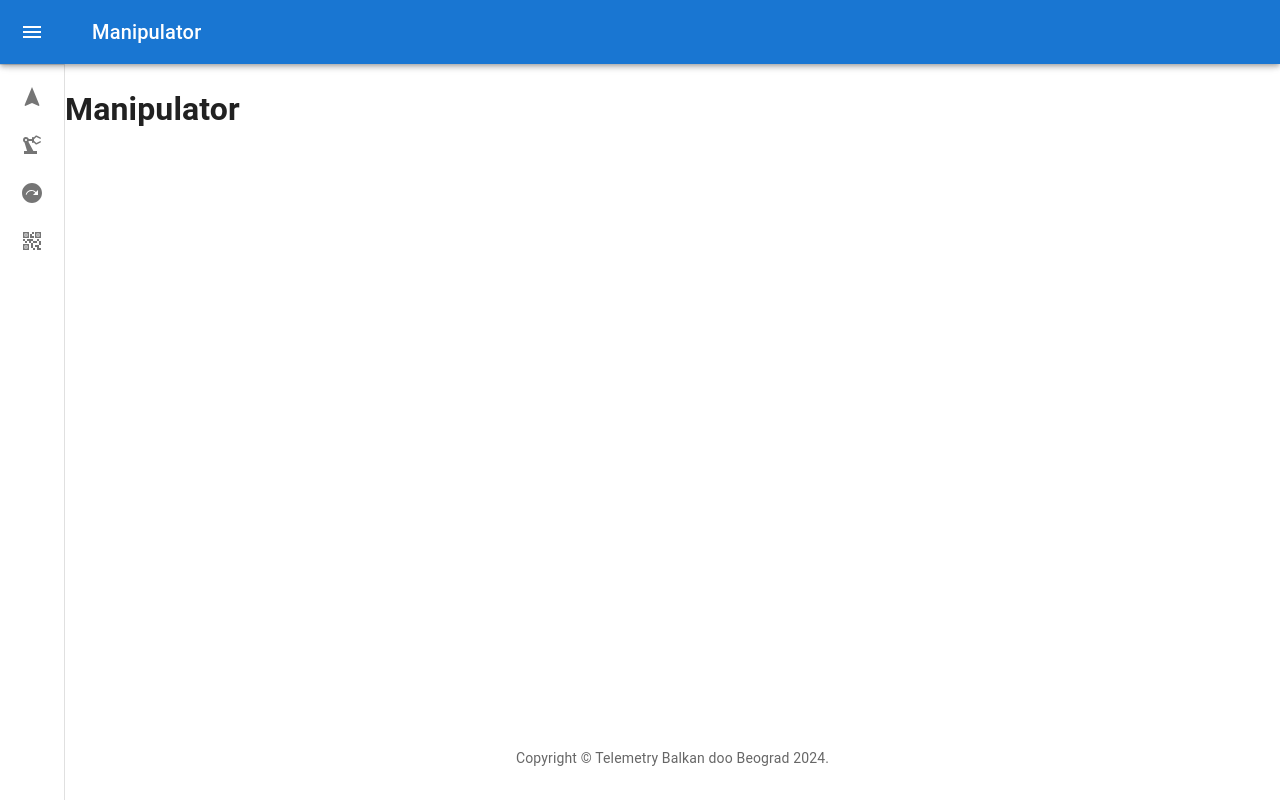
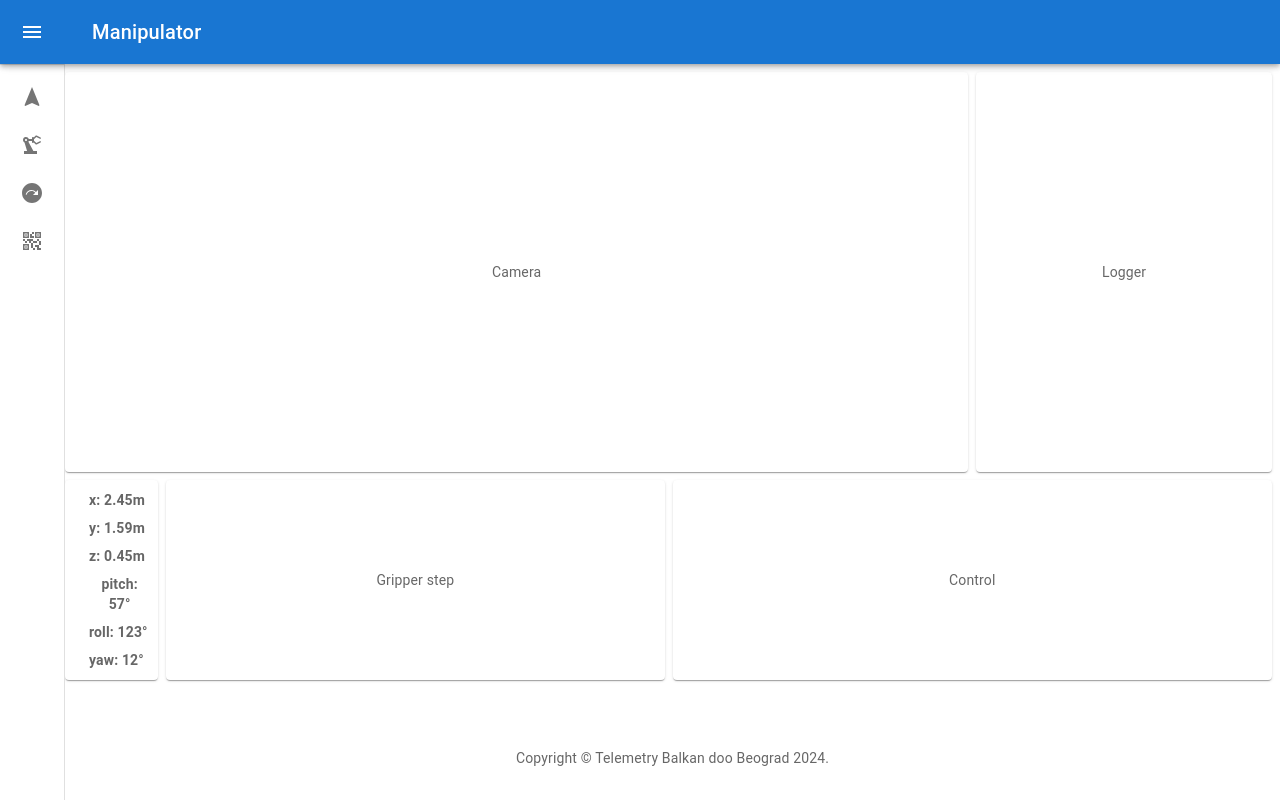
Before and after one commit to sergei-nntu/orb, a React (Create React App) app in the folder web/: page /manipulator in a window 1280 px wide. Built offline with nearby package versions, Linux system fonts and the light colour scheme; the HTML template or start-up script is replaced by a standard one; what blockly would draw is missing.

Commit message:
Put grid

```diff
--- a/web/src/pages/manipulator/Manipulator.tsx
+++ b/web/src/pages/manipulator/Manipulator.tsx
@@ -1,7 +1,156 @@
+import {Box, Grid} from '@mui/material';
 import React from 'react';
+import { styled } from '@mui/material/styles';
+import Paper from '@mui/material/Paper';
+
+const Item = styled(Paper)(({ theme }) => ({
+    backgroundColor: theme.palette.mode === 'dark' ? '#1A2027' : '#fff',
+    ...theme.typography.body2,
+    padding: theme.spacing(1),
+    textAlign: 'center',
+    color: theme.palette.text.secondary,
+}));
 
 export default function Manipulator() {
     return (
-        <h1>Manipulator</h1>
+        <Grid container spacing={1} sx={{pt: 1, pr: 1}}>
+            <Grid item xs={9}>
+                <Item
+                    sx={{
+                        minHeight: "400px",
+                        display: "flex",
+                        justifyContent: "center",
+                        alignItems: "center"
+                    }}
+                >
+                    Camera
+                </Item>
+            </Grid>
+            <Grid item xs={3}>
+                <Item
+                    sx={{
+                        minHeight: "400px",
+                        display: "flex",
+                        justifyContent: "center",
+                        alignItems: "center"
+                    }}
+                >
+                    Logger
+                </Item>
+            </Grid>
+            <Grid item xs={1}>
+                <Item
+                    sx={{
+                        minHeight: "200px",
+                        display: "flex",
+                        justifyContent: "center",
+                        alignItems: "center"
+                    }}
+                >
+                    <Grid
+                        container
+                        spacing={1}
+                        direction="column"
+                    >
+                        <Grid item xs={1}>
+                            <Box
+                                sx={{
+                                    display: "flex",
+                                    justifyContent: "flex-start",
+                                    fontWeight: "600",
+                                    pl: 2
+                                }}
+                            >
+                                x: 2.45m
+                            </Box>
+                        </Grid>
+                        <Grid item xs={1}>
+                            <Box
+                                sx={{
+                                    display: "flex",
+                                    justifyContent: "flex-start",
+                                    fontWeight: "600",
+                                    pl: 2
+                                }}
+                            >
+                                y: 1.59m
+                            </Box>
+                        </Grid>
+                        <Grid item xs={1}>
+                            <Box
+                                sx={{
+                                    display: "flex",
+                                    justifyContent: "flex-start",
+                                    fontWeight: "600",
+                                    pl: 2
+                                }}
+                            >
+                                z: 0.45m
+                            </Box>
+                        </Grid>
+                        <Grid item xs={1}>
+                            <Box
+                                sx={{
+                                    display: "flex",
+                                    justifyContent: "flex-start",
+                                    fontWeight: "600",
+                                    pl: 2
+                                }}
+                            >
+                                pitch: 57°
+                            </Box>
+                        </Grid>
+                        <Grid item xs={1}>
+                            <Box
+                                sx={{
+                                    display: "flex",
+                                    justifyContent: "flex-start",
+                                    fontWeight: "600",
+                                    pl: 2
+                                }}
+                            >
+                                roll: 123°
+                            </Box>
+                        </Grid>
+                        <Grid item xs={1}>
+                            <Box
+                                sx={{
+                                    display: "flex",
+                                    justifyContent: "flex-start",
+                                    fontWeight: "600",
+                                    pl: 2
+                                }}
+                            >
+                                yaw: 12°
+                            </Box>
+                        </Grid>
+                    </Grid>
+                </Item>
+            </Grid>
+            <Grid item xs={5}>
+                <Item
+                    sx={{
+                        minHeight: "200px",
+                        display: "flex",
+                        justifyContent: "center",
+                        alignItems: "center"
+                    }}
+                >
+                    Gripper step
+                </Item>
+            </Grid>
+            <Grid item xs={6}>
+                <Item
+                    sx={{
+                        minHeight: "200px",
+                        display: "flex",
+                        justifyContent: "center",
+                        alignItems: "center"
+                    }}
+                >
+                    Control
+                </Item>
+            </Grid>
+        </Grid>
     );
 }
```
